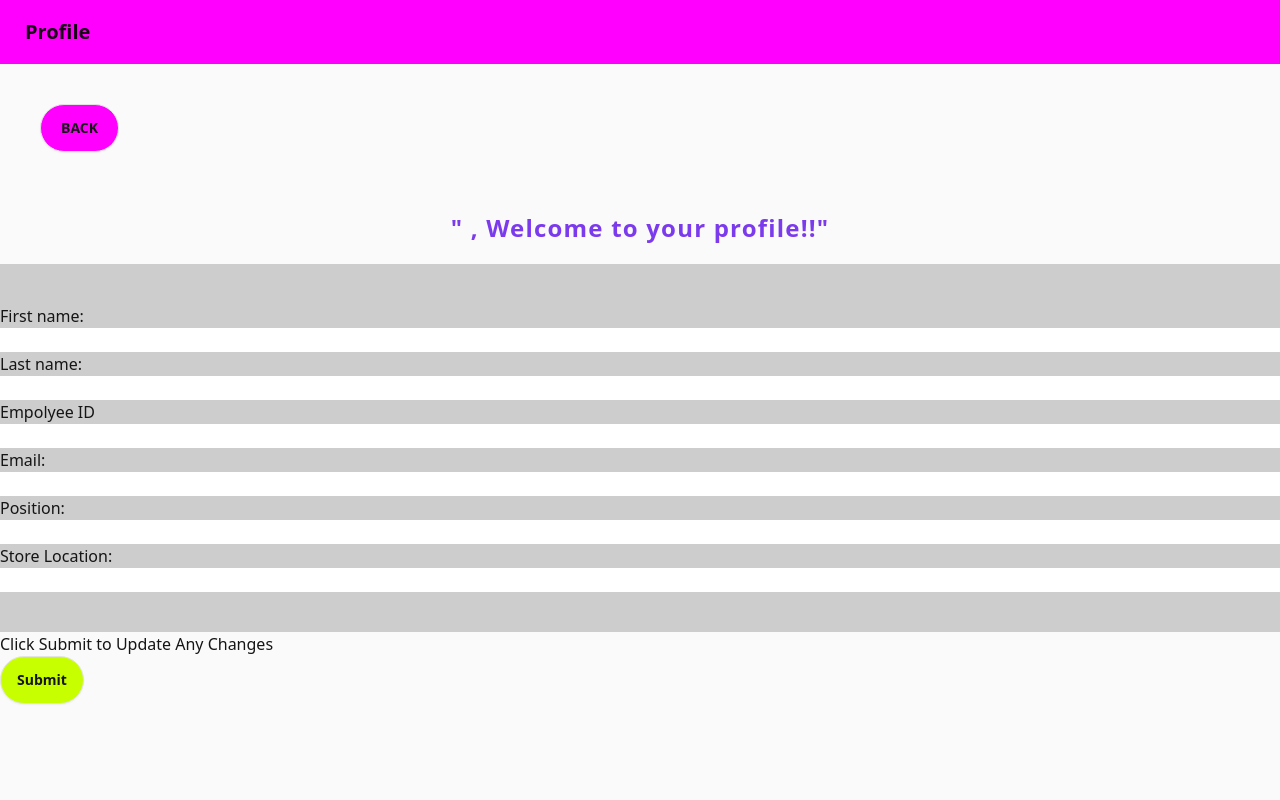
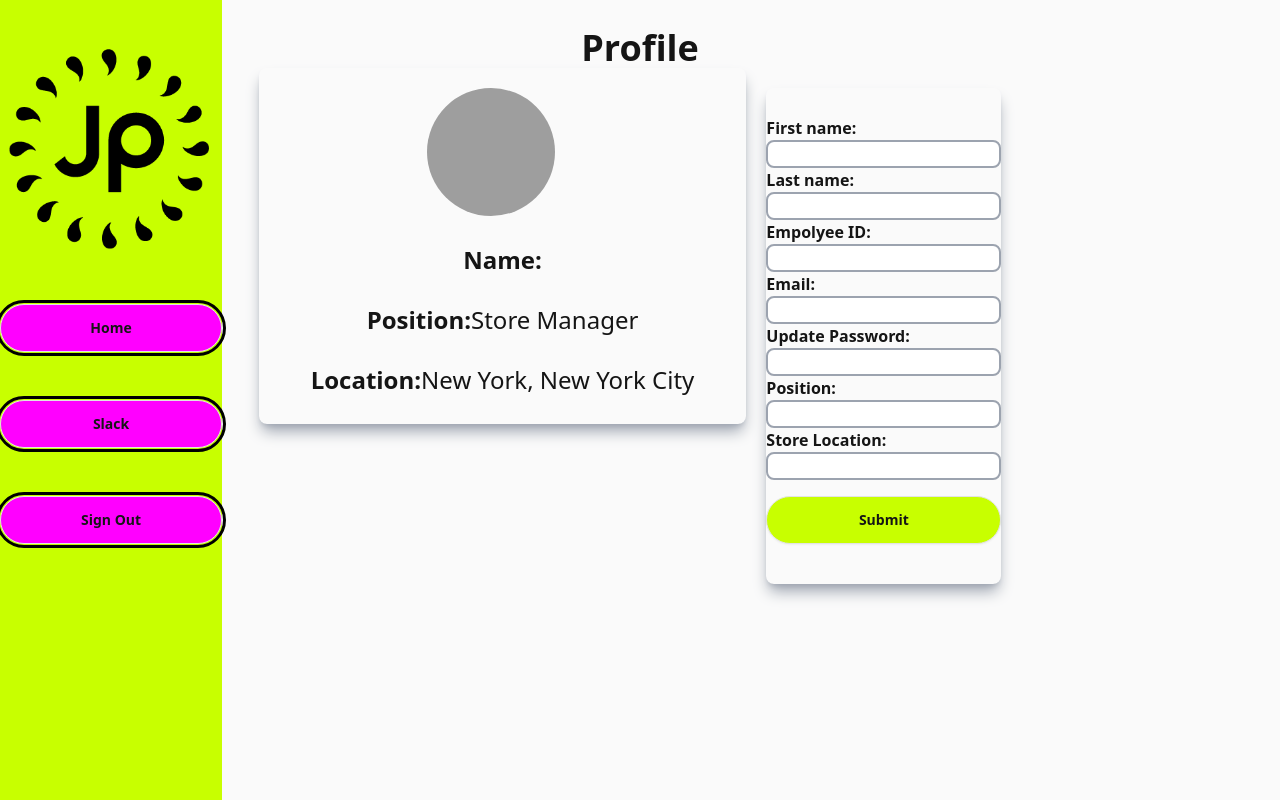
Before and after one commit to ajflores326/JuicePress, a React (Vite) app in the folder client/: page /profile in a window 1280 px wide. Built offline with nearby package versions, Linux system fonts and the light colour scheme; no server answers; grey boxes are pictures that could not be loaded.

Commit message:
add changes to profile page

```diff
--- a/client/src/components/Home.jsx
+++ b/client/src/components/Home.jsx
@@ -151,16 +151,16 @@ export default function Home() {
   return (
     <div>
       <div>
-        <div className='flex-row px-7 m-3 py-3'>
+        {/* <div className='flex-row px-7 m-3 py-3'>
           <img src={JPLogo} style={{ position: 'fixed', left: 40, top: '10%',  transform: 'translateY(-50%)' }} alt="Juice Press Logo" width="10%" height="10%"></img>
-        </div>
+        </div> */}
 
         {token ?
-        <h1 className="flex justify-center font-bold text-2xl text-violet-600 tracking-wider  ">"Welcome {admin.firstName} {admin.lastName}!"</h1>
-        :<h1 className="flex justify-center font-bold text-2xl text-violet-600 tracking-wider ">"Welcome {user.firstName} {user.lastName}!"</h1>}
+        <h1 className="flex justify-center font-bold text-2xl mt-14">"Welcome {admin.firstName} {admin.lastName}!"</h1>
+        :<h1 className="flex justify-center font-bold text-2xl mt-14">"Welcome {user.firstName} {user.lastName}!"</h1>}
 
        <div>
-       <p className='flex justify-center text-xl font-semibold my-3'><DateDisplay /> </p>
+       <p className='flex justify-center text-2xl font-bold py-4'><DateDisplay /> </p>
        </div>
 
         <div className='flex justify-center text-4xl'>
@@ -194,14 +194,18 @@ export default function Home() {
 
 
         <div className="content relative">
-        <nav className='nav1 m-16 font-semibold space-y-7' style={{ position: 'fixed', left: 0, top: '50%', transform: 'translateY(-50%)' }}>
-            <button onClick={()=> navigateProfile()} className='block btn rounded-full bg-primary hover:bg-secondary'>Profile</button>
-            <button className='block btn rounded-full bg-primary hover:bg-secondary'>Slack</button>
-            <button className='block btn rounded-full bg-primary hover:bg-secondary'>Help</button>
+        <nav className='flex flex-col nav1 font-semibold bg-accent py-80 space-y-12' style={{ position: 'fixed', left: 0, top: '50%', transform: 'translateY(-50%)' }}>
+
+        <div className='flex-row'>
+          <img src={JPLogo} style={{ position: 'fixed', left: 9, top: '23%',  transform: 'translateY(-50%)' }} alt="Juice Press Logo" width="90%" height="90%"></img>
+        </div>
+
+            <button onClick={()=> navigateProfile()} className='block btn rounded-full bg-primary hover:bg-secondary px-20 outline outline-offset-1 outline-black'>Profile</button>
+            <button className='block btn rounded-full bg-primary hover:bg-secondary outline outline-offset-1 outline-black'>Slack</button>
             <SignOut></SignOut>
             {token ?
             <>
-                <button className='block btn bg-primary rounded-full hover:bg-secondary' onClick={()=>document.getElementById('my_modal_2').showModal()}> Create Post </button>
+                <button className='block btn bg-primary rounded-full hover:bg-secondary px-5 outline outline-offset-1 outline-black' onClick={()=>document.getElementById('my_modal_2').showModal()}> Create Post </button>
                 <dialog className='modal-box' id = "my_modal_2">
                 <form onSubmit={handleAnnouncementSubmit}>
 
--- a/client/src/components/Profile.jsx
+++ b/client/src/components/Profile.jsx
@@ -5,7 +5,9 @@ import user from '../../../server/models/user';
 import admin from '../../../server/models/admin';
 import { useNavigate } from "react-router-dom";
 import juice from '../images/GreenJuice.jpg';
-import profile from '../images/Profile.png'
+import profile from '../images/Profile.png';
+import JPLogo from '../images/JPLogo.png';
+import SignOut from './SignOut';
 
 export default function Profile() {
     const [token, setToken] = useState(localStorage.getItem("jwt-tokenAdmin"));
@@ -74,16 +76,61 @@ export default function Profile() {
     return (
         <div>
 
-            <div className="navbar bg-primary text-primary-content">
-                <button className="btn btn-ghost text-xl">Profile</button>
+            {/* profile header title */}
+            <div className='flex justify-center text-4xl mt-7'>
+                <h1 className='block font-bold'>Profile</h1>
             </div>
 
-            <button className='flex justify-left p-5 m-10 py-4 btn rounded-full bg-primary hover:bg-secondary' onClick={() => navigateBack()}> BACK </button>
+            {/* navigation bar */}
+            <div className="content relative">
+        <nav className='flex flex-col nav1 font-semibold bg-accent py-80 space-y-12' style={{ position: 'fixed', left: 0, top: '50%', transform: 'translateY(-50%)' }}>
+
+        <div className='flex-row'>
+          <img src={JPLogo} style={{ position: 'fixed', left: 9, top: '23%',  transform: 'translateY(-50%)' }} alt="Juice Press Logo" width="90%" height="90%"></img>
+        </div>
+
+            <button onClick={()=> navigateBack()} className='block btn rounded-full bg-primary hover:bg-secondary px-20 outline outline-offset-1 outline-black'>Home</button>
+            <button className='block btn rounded-full bg-primary hover:bg-secondary outline outline-offset-1 outline-black'>Slack</button>
+            <SignOut></SignOut>
+          </nav>
+        </div>
+
+            {/* profile pic box with general info */}
+            <div className='flex flex-row justify-center'>
+
+                <div className='flex flex-col border-1 rounded-lg shadow-lg shadow-gray-400 h-full px-6'>
+                    <div className="avatar">
+                        <div className="w-32 rounded-full ml-36 mt-5">
+                            <img src="https://img.daisyui.com/images/stock/photo-1534528741775-53994a69daeb.jpg" />
+                        </div>
+                    </div>
+
+                    <div className='flex flex-col'>
+
+                        <div className='flex justify-center py-7'>
+                        <label className='font-semibold text-2xl'>Name:</label>
+                        <h1 className='text-2xl'>{admin.firstName} {admin.lastName}</h1>
+                        </div>
+
+                        <div className='flex justify-center'>
+                        <label className='font-semibold text-2xl'>Position:</label>
+                        <h1 className='block text-2xl'>Store Manager</h1>
+                        </div>
+
+                        <div className='flex justify-center p-7'>
+                        <label className='font-semibold text-2xl'>Location:</label>
+                        <h1 className='block text-2xl'>New York, New York City</h1>
+                        </div>
+
+                        </div>
+                </div>
+
+                {/* <button className='flex justify-left p-5 m-10 py-4 btn rounded-full bg-primary hover:bg-secondary' onClick={() => navigateBack()}> BACK </button> */}
                 {/* <img className = "flex justify-left m-10" src = {juice} /> */}
                 {/* <h1 className = "flex justify-left p-20"> PICTURE PLACEHOLDER </h1> */}
-            {token ?
+                {/* {token ?
                     <h1 className="flex justify-center p-5 font-bold text-2xl text-violet-600 tracking-wider">"{admin.firstName} {admin.lastName}, Welcome to your profile!"</h1>
-                : <h1 className="flex justify-center p-5 font-bold text-2xl text-violet-600 tracking-wider">"{user.firstName} {user.lastName},  Welcome to your profile!!"</h1>}
+                    : <h1 className="flex justify-center p-5 font-bold text-2xl text-violet-600 tracking-wider">"{user.firstName} {user.lastName},  Welcome to your profile!!"</h1>} */}
                 {/* <img className="flex justify-left m-10" src={juice} />
             {token ?
                 <h1 className="flex justify-left p-5 font-bold text-2xl text-violet-600 tracking-wider">Employee ID: {admin.employeeID} </h1>
@@ -94,26 +141,30 @@ export default function Profile() {
             <h1 className="flex justify-left p-5 font-bold text-2xl text-primary tracking-wider"> Position: </h1>
             <h1 className="flex justify-left p-5 font-bold text-2xl text-secondary tracking-wider"> Store Number: </h1> */}
 
+                {/* add a password field  */}
+                {/* profile update form box */}
                 <div>
-                <form className='flex flex-col py-10 bg-base-300'>
-                    <label>First name:</label>
-                    <input className='block' placeholder={admin.firstName} type="text" />
-                    <label>Last name:</label>
-                    <input className='block' placeholder={admin.lastName} type="text" />
-                    <label>Empolyee ID</label>
-                    <input className='block' placeholder={admin.employeeID}></input>
-                    <label>Email:</label>
-                    <input className='block' placeholder={admin.email}></input>
-                    <label>Position:</label>
-                    <input className='block'></input>
-                    <label>Store Location:</label>
-                    <input className='block'></input>
+                    <form className='flex flex-col order-1 rounded-lg shadow-lg shadow-gray-400 m-5 pt-7 h-full'>
+                        <label className='font-semibold'>First name:</label>
+                        <input className='block border-2 rounded-lg border-gray-400' placeholder={admin.firstName} type="text" />
+                        <label className='font-semibold'>Last name:</label>
+                        <input className='block border-2 rounded-lg border-gray-400' placeholder={admin.lastName} type="text" />
+                        <label className='font-semibold'>Empolyee ID:</label>
+                        <input className='block border-2 rounded-lg border-gray-400' placeholder={admin.employeeID}></input>
+                        <label className='font-semibold'>Email:</label>
+                        <input className='block border-2 rounded-lg border-gray-400' placeholder={admin.email}></input>
+                        <label className='font-semibold'>Update Password:</label>
+                        <input className='block border-2 rounded-lg border-gray-400'></input>
+                        <label className='font-semibold'>Position:</label>
+                        <input className='block border-2 rounded-lg border-gray-400'></input>
+                        <label className='font-semibold'>Store Location:</label>
+                        <input className='block border-2 rounded-lg border-gray-400'></input>
+                        <button className='btn rounded-full bg-accent hover:bg-primary mt-4'>Submit</button>
                     </form>
 
-                <div>
-                    <p>Click Submit to Update Any Changes</p>
-                    <button className='btn rounded-full bg-accent hover:bg-primary'>Submit</button>
+
                 </div>
+
             </div>
 
         </div>
--- a/client/src/components/SignOut.jsx
+++ b/client/src/components/SignOut.jsx
@@ -24,7 +24,7 @@ function SignOut() {
         localStorage.removeItem("jwt-token")
         localStorage.removeItem("jwt-tokenAdmin")
         navigate('/')
-        }} className='btn bg-primary rounded-full hover:bg-secondary'> Sign Out </button>
+        }} className='btn bg-primary rounded-full hover:bg-secondary px-20 outline outline-offset-1 outline-black'> Sign Out </button>
         </div>
     );
 };
```
Lines whose indentation alone changed are shown as unchanged.
